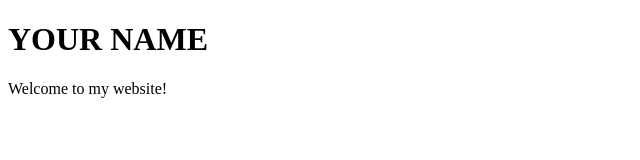
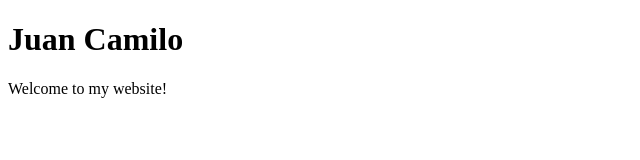
Before and after one commit to Villa1911/jvilla1911.github.io, a plain HTML site: page index.html in a window 1280 px wide. Shown: the whole page, without its empty margins (0-640 px from the left). Drawn offline with Linux system fonts and the light colour scheme.

Commit message:
Change name

```diff
--- a/index.html
+++ b/index.html
@@ -2,7 +2,7 @@
 <html>
 
 <body>
-  <h1>YOUR NAME</h1>
+  <h1>Juan Camilo</h1>
   <p>Welcome to my website!</p>
 </body>
 
```
